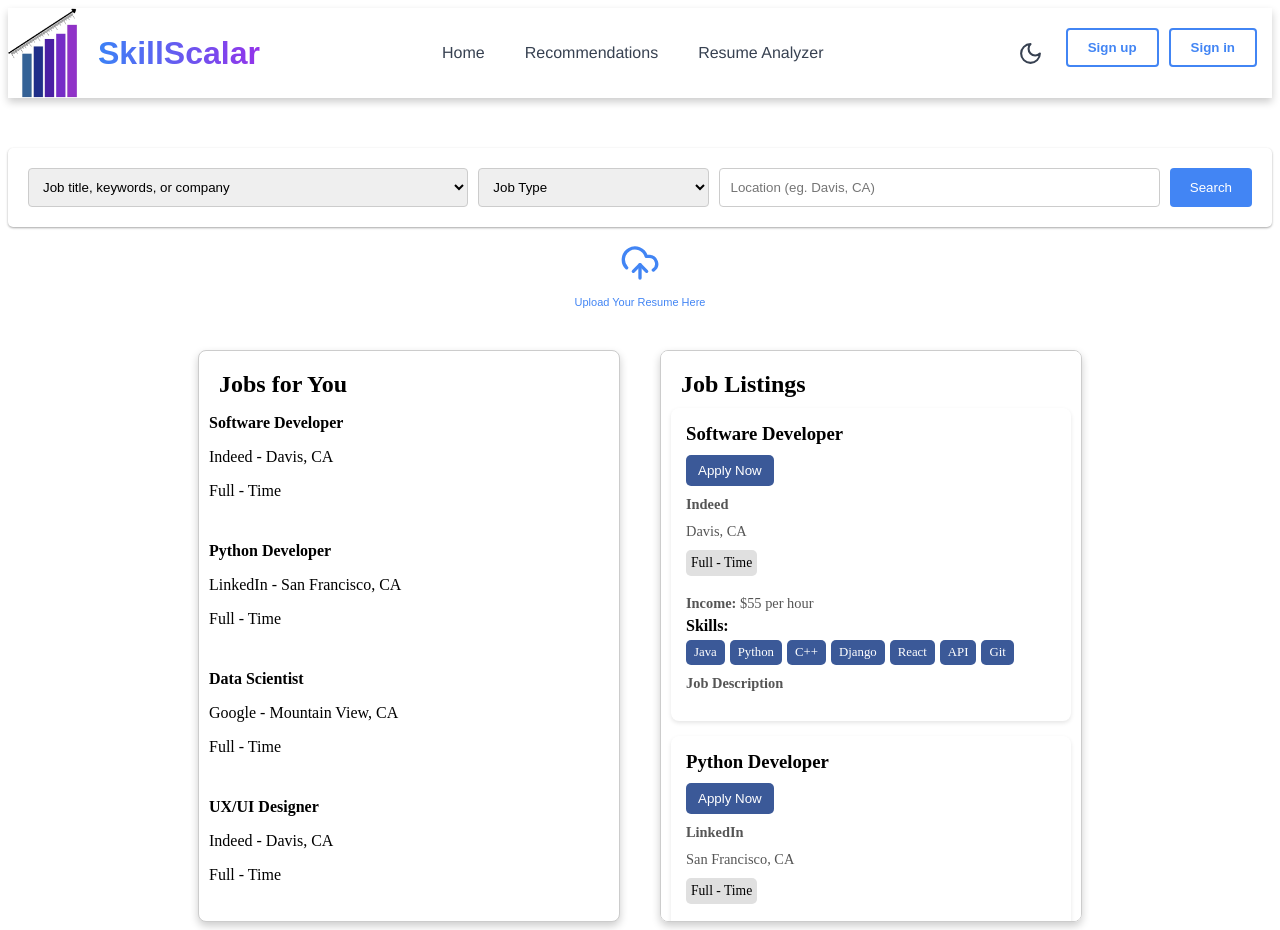
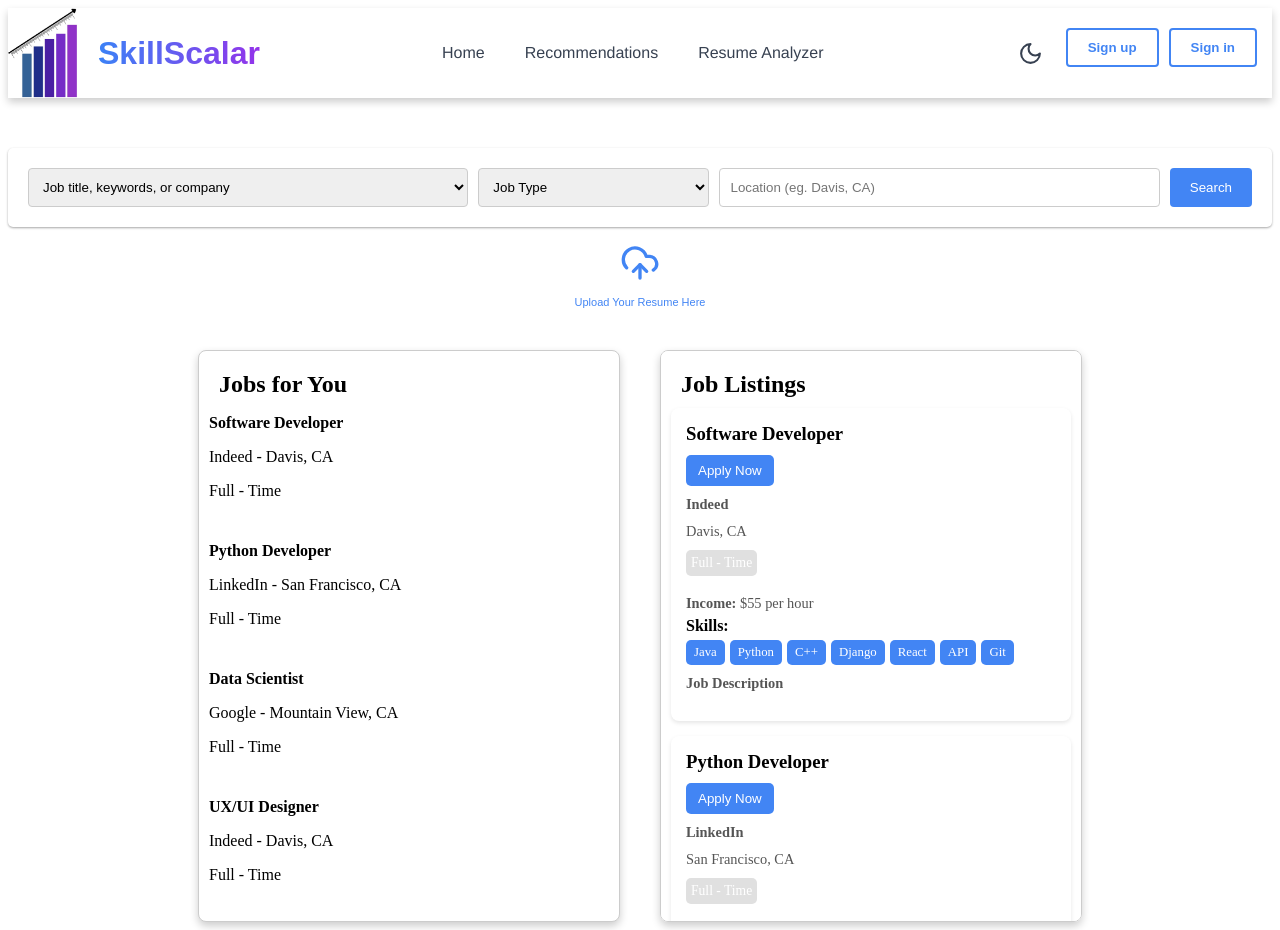
Before and after one commit to aalcar/skillsync, a React app: page /dashboard in a window 1280 px wide. Built offline with nearby package versions, Linux system fonts and the light colour scheme; the HTML template or start-up script is replaced by a standard one.

Commit message:
Update jobListings.jsx

```diff
--- a/src/jobListings.jsx
+++ b/src/jobListings.jsx
@@ -1,9 +1,10 @@
 import React from 'react';
 
-function JobCard({ title, company, location, jobType, payRate, skills }) {
+function JobCard({ title, company, location, jobType, payRate, skills, darkMode }) {
   return (
     <div style={{
-      backgroundColor: 'white',
+      backgroundColor: darkMode ? '#2d3748' : 'white',  // Adjust for dark mode
+      color: darkMode ? '#fff' : '#000',  // Text color for dark mode
       borderRadius: '8px',
       padding: '15px',
       marginBottom: '15px',
@@ -12,8 +13,8 @@ function JobCard({ title, company, location, jobType, payRate, skills }) {
       <h3 style={{ margin: '0 0 10px 0', fontWeight: 'bold' }}>{title}</h3>
 
       <button style={{
-        backgroundColor: '#3b5998',
-        color: 'white',
+        backgroundColor: darkMode ? "#9F67E0" : "#4285f4",
+        color: darkMode ? "#1E1B29" : "#fff",
         border: 'none',
         padding: '8px 12px',
         borderRadius: '5px',
@@ -24,11 +25,12 @@ function JobCard({ title, company, location, jobType, payRate, skills }) {
         Apply Now
       </button>
 
-      <p style={{ margin: '10px 0', fontSize: '0.9em', color: '#555' }}><strong>{company}</strong></p>
-      <p style={{ margin: '0', fontSize: '0.9em', color: '#555' }}>{location}</p>
+      <p style={{ margin: '10px 0', fontSize: '0.9em', color: darkMode ? '#fff' : '#555' }}><strong>{company}</strong></p>
+      <p style={{ margin: '0', fontSize: '0.9em', color: darkMode ? '#fff' : '#555' }}>{location}</p>
 
       <p style={{
-        backgroundColor: '#e0e0e0',
+        backgroundColor: darkMode ? "white" : "#e0e0e0",
+        color: darkMode ? "black" : "#fff",
         padding: '5px',
         borderRadius: '5px',
         display: 'inline-block',
@@ -38,15 +40,15 @@ function JobCard({ title, company, location, jobType, payRate, skills }) {
         {jobType}
       </p>
 
-      <p style={{ margin: '5px 0', fontSize: '0.9em', color: '#555' }}><strong>Income:</strong> {payRate}</p>
+      <p style={{ margin: '5px 0', fontSize: '0.9em', color: darkMode ? '#fff' : '#555' }}><strong>Income:</strong> {payRate}</p>
 
       <div>
         <strong>Skills:</strong>
         <div style={{ display: 'flex', flexWrap: 'wrap', gap: '5px', marginTop: '5px' }}>
           {skills.map(skill => (
             <span key={skill} style={{
-              backgroundColor: '#3b5998',
-              color: 'white',
+              backgroundColor: darkMode ? "#9F67E0" : "#4285f4",
+              color: darkMode ? "#1E1B29" : "#fff",
               padding: '5px 8px',
               borderRadius: '5px',
               fontSize: '0.8em',
@@ -57,22 +59,23 @@ function JobCard({ title, company, location, jobType, payRate, skills }) {
         </div>
       </div>
 
-      <p style={{ marginTop: '10px', fontSize: '0.9em', color: '#555' }}><strong>Job Description</strong></p>
+      <p style={{ marginTop: '10px', fontSize: '0.9em', color: darkMode ? '#fff' : '#555' }}><strong>Job Description</strong></p>
     </div>
   );
 }
 
-function JobListings() {
+function JobListings({ darkMode }) {
   return (
     <div style={{
-      width: '400px', // Match "Jobs for You" box width
-      height: '550px', // Match expected height
+      width: '400px',
+      height: '550px',
       overflowY: 'auto',
       border: '1px solid #ccc',
       borderRadius: '8px',
       padding: '10px',
-      backgroundColor: 'white',
-      boxShadow: '0 4px 8px rgba(0,0,0,0.2)',
+      backgroundColor: darkMode ? '#1f2937' : 'white',  // Adjust for dark mode
+      color: darkMode ? '#fff' : '#000',  // Text color for dark mode
+      boxShadow: darkMode ? '0 4px 8px rgba(255, 255, 255, 0.2)' : '0 4px 8px rgba(0, 0, 0, 0.2)',
     }}>
       <h2 style={{ textAlign: 'left', margin: '10px', fontSize: '1.5em', fontWeight: 'bold' }}>Job Listings</h2>
 
@@ -84,6 +87,7 @@ function JobListings() {
         jobType="Full - Time"
         payRate="$55 per hour"
         skills={["Java", "Python", "C++", "Django", "React", "API", "Git"]}
+        darkMode={darkMode}
       />
       <JobCard
         title="Python Developer"
@@ -92,6 +96,7 @@ function JobListings() {
         jobType="Full - Time"
         payRate="$50 per hour"
         skills={["Python", "Flask", "Django", "SQL"]}
+        darkMode={darkMode}
       />
       <JobCard
         title="Data Scientist"
@@ -100,6 +105,7 @@ function JobListings() {
         jobType="Full - Time"
         payRate="$60 per hour"
         skills={["Python", "Machine Learning", "TensorFlow", "SQL"]}
+        darkMode={darkMode}
       />
       <JobCard
         title="Front-End Developer"
@@ -108,6 +114,7 @@ function JobListings() {
         jobType="Full - Time"
         payRate="$55 per hour"
         skills={["JavaScript", "React", "CSS", "HTML", "Redux"]}
+        darkMode={darkMode}
       />
       <JobCard
         title="Cybersecurity Engineer"
@@ -116,6 +123,7 @@ function JobListings() {
         jobType="Full - Time"
         payRate="$65 per hour"
         skills={["Security", "Penetration Testing", "Networking", "Python"]}
+        darkMode={darkMode}
       />
     </div>
   );
```
